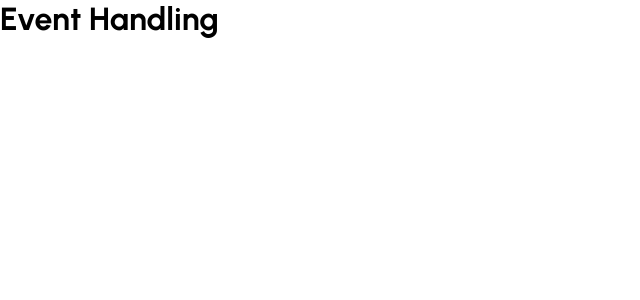
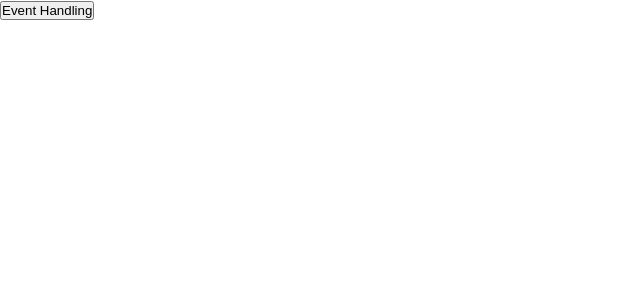
Before and after one commit to Deepak8519M/ReactJs-Babbar-Series, a React (Vite) app in the folder 67.EventHandling/: page / in a window 1280 px wide. Shown: the top 300 px of the page, without its empty margins (0-640 px from the left). Built offline with nearby package versions, Linux system fonts and the light colour scheme.

Commit message:
Button Created

```diff
--- a/67.EventHandling/src/App.jsx
+++ b/67.EventHandling/src/App.jsx
@@ -3,7 +3,7 @@ import React from "react";
 function App() {
   return (
     <div>
-      <h1>Event Handling</h1>
+      <button>Event Handling</button>
     </div>
   );
 }
```
